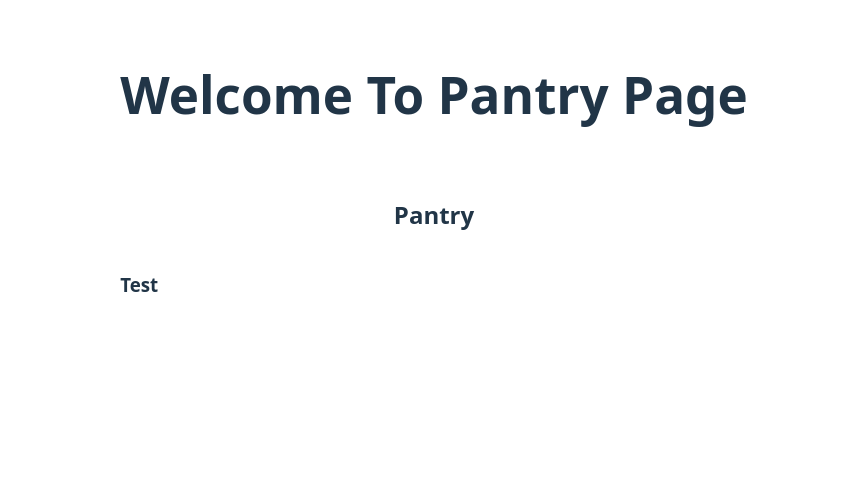
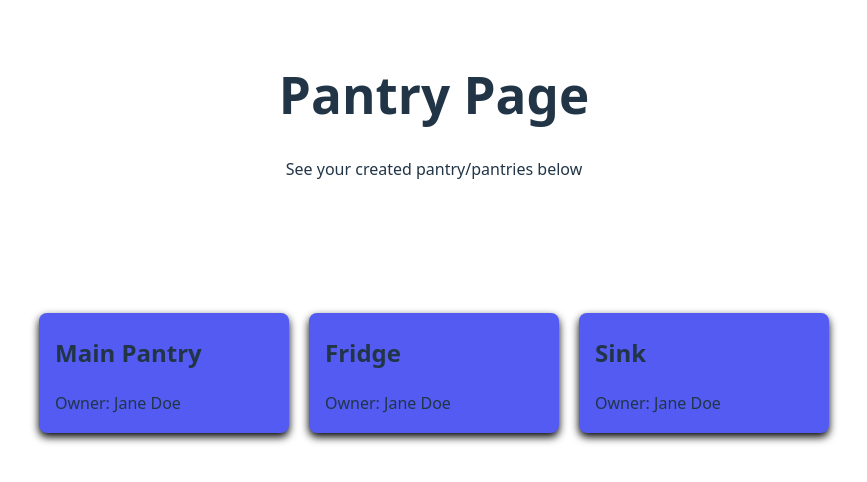
Before and after one commit to MimocaShelf/PantryTracker, a React (Vite) app: page /pantry in a window 1280 px wide. Shown: the top 482 px of the page, without its empty margins (206-1073 px from the left). Built offline with nearby package versions, Linux system fonts and the light colour scheme.

Commit message:
pantry css
* Created boxes for different pantries

```diff
--- a/src/pantry.jsx
+++ b/src/pantry.jsx
@@ -3,20 +3,33 @@ import React from 'react';
 function Pantry() {
     return (
         <div>
-            <h1>Welcome To Pantry Page</h1>
-            <div className='input-field'>
+            <div class="section">
+            <h1>Pantry Page</h1>
+            <p>See your created pantry/pantries below</p>
             </div>
-            <div class="pantry-cards">
-                <div class="left-container">
-                    <h2>Pantry</h2>
+            <div class="pantryCards">
+                <div className="pantryCard">
+                     <div class="container">
+                        <h2><b>Main Pantry</b></h2>
+                        <p>Owner: Jane Doe</p>
+                    </div>
                 </div>
-                <div class="right-container">
-                    <h3>Test</h3>
+
+                <div className="pantryCard">
+                     <div class="container">
+                        <h2><b>Fridge</b></h2>
+                        <p>Owner: Jane Doe</p>
+                    </div>
+                </div>
+
+                <div className="pantryCard">
+                     <div class="container">
+                        <h2><b>Sink</b></h2>
+                        <p>Owner: Jane Doe</p>
+                    </div>
                 </div>
             </div>
-
         </div>
-
 
     );
 }
--- a/src/style.css
+++ b/src/style.css
@@ -199,3 +199,29 @@ button:focus-visible {
 .total > h3 {
   padding-right: 30px;
 }
+
+.pantryCards{
+  display: flex;
+  gap: 20px;
+  flex-wrap: wrap;
+  justify-content: flex-start;
+  padding: 16px;
+}
+.pantryCard{
+  box-shadow: 0 4px 8px 0 rgba(0, 0, 0, 2);
+  transition: box-shadow 0.3s ease, background-color 0.3s ease;
+  border-radius: 8px;
+  background-color: #535bf2;
+  width: 250px;
+  cursor: pointer;
+}
+
+.pantryCard:hover{
+  box-shadow: 0 8px 16px 0 rgba(0, 0, 0, 0.2);
+  background-color:#97aef3;
+}
+
+.container{
+  padding: 2px 16px;
+  text-align: left;
+}
```
